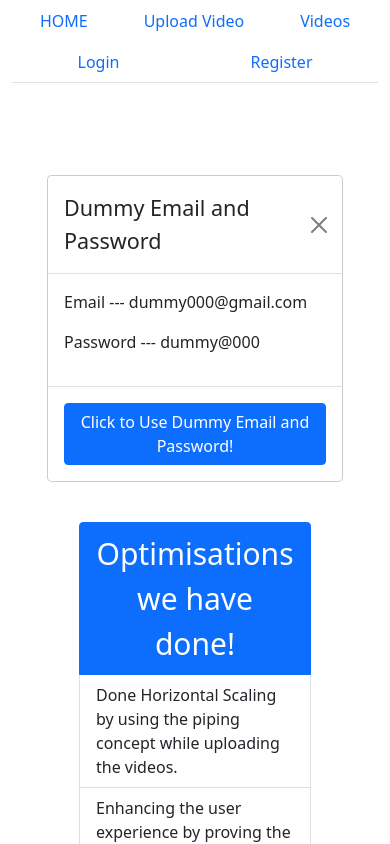
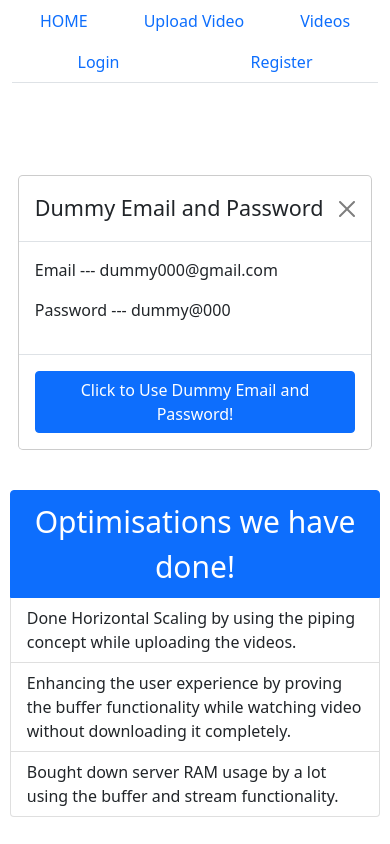
Before and after one commit to kaushikjatin/Video-Streaming-App, a React (Create React App) app in the folder client/: page / in a window 390 px wide. Shown: the top 844 px of the page. Built offline with nearby package versions, Linux system fonts and the light colour scheme.

Commit message:
Versio 1 ready

```diff
--- a/client/src/components/Home/home.styles.scss
+++ b/client/src/components/Home/home.styles.scss
@@ -10,8 +10,18 @@
     padding-top: 10vh;
     margin: 0 auto;
 
+    @media only screen and (max-width:700px){
+        width: 95%;
+    }
+
+
     .homepage_listgroup{
         margin: 40px 40px;
+
+        @media only screen and (max-width:700px){
+            margin: 40px 0px;
+        }
+
 
         .list_heading{
             text-align: center;
--- a/client/src/components/UploadVideo/upload_video.styles.scss
+++ b/client/src/components/UploadVideo/upload_video.styles.scss
@@ -8,7 +8,7 @@
     background-color:rgb(210,213,214);
 
     @media only screen and (max-width:660px){
-        width: 80%;
+        width: 95%;
         margin-top: 20%;
     }
 
```
Also changed, not shown: 1 other file (tests, documents, lock files or other folders).
